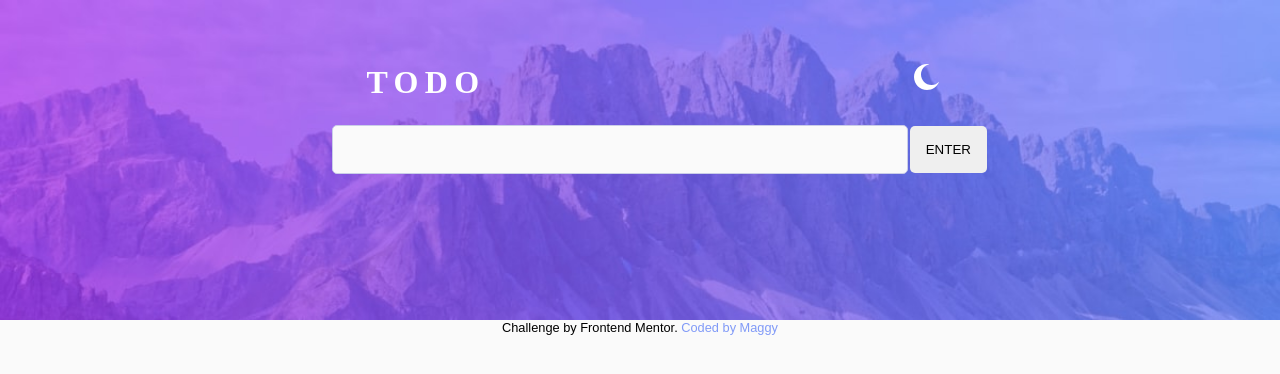
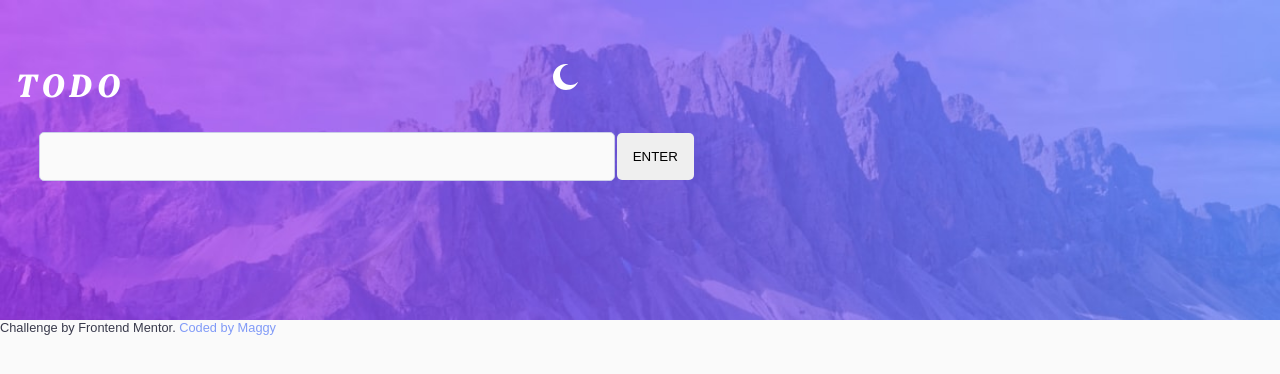
Before and after one commit to PrincessMaggy/todo_app, a React (Create React App) app: page / in a window 1280 px wide. Shown: the top 374 px of the page. Built offline with nearby package versions, Linux system fonts and the light colour scheme.

Commit message:
imported fonts

```diff
--- a/src/styles/app.scss
+++ b/src/styles/app.scss
@@ -1,3 +1,5 @@
+//importing google fonts
+@import url('https://fonts.googleapis.com/css2?family=DM+Serif+Display:ital@1&family=Josefin+Sans:wght@100&display=swap');
 :root {
     /* COLORS */
     /* LIGHT THEME */
@@ -44,11 +46,11 @@
 
 body {
     background-color: var(--background);
-    text-align: center;
 }
 
 .bottom {
     font-size: 0.8rem;
+    color: var(--liColor);
     a {
         text-decoration: none;
         color: #809af7;
```
